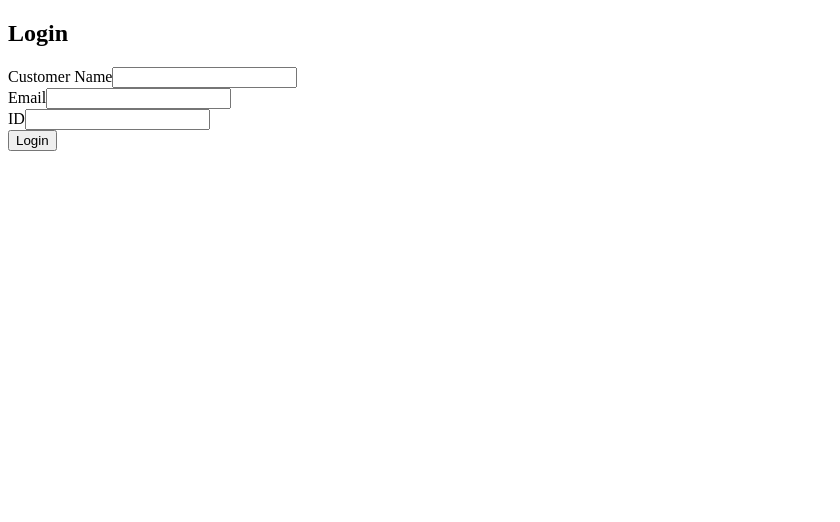
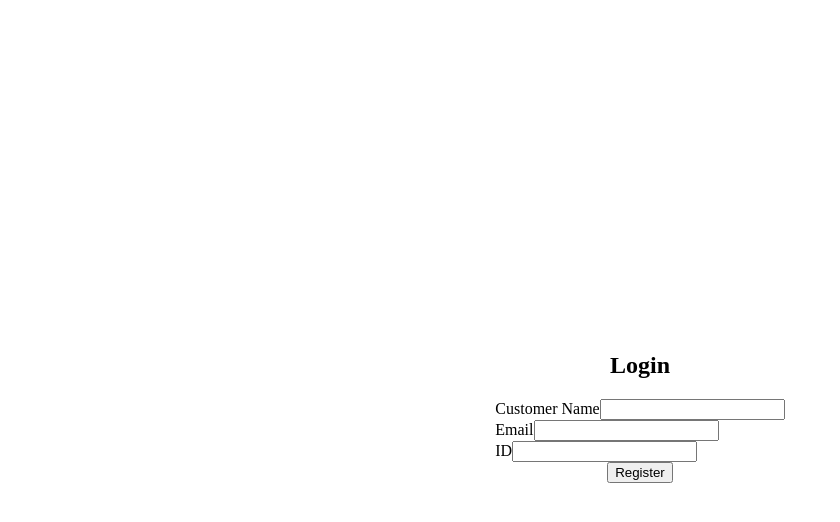
Before and after one commit to Eldon-498/atm-demo, an Angular app: page / in a window 1280 px wide. Shown: the top 522 px of the page, without its empty margins (0-840 px from the left). Built offline with nearby package versions, Linux system fonts and the light colour scheme.

Commit message:
register page sign up styling

```diff
--- a/src/app/login-page/login-page.component.css
+++ b/src/app/login-page/login-page.component.css
@@ -0,0 +1,34 @@
+.container {
+    display: flex;
+    justify-content: center;
+    align-items: center;
+    height: 100vh;
+    flex-direction: column; /* Adjust the layout to be vertical */
+  }
+
+  .login-header {
+    margin-bottom: 20px;
+    font-size: 24px;
+  }
+
+  .form-field {
+    margin-bottom: 15px;
+  }
+
+  .form-field label {
+    display: block;
+    margin-bottom: 5px;
+    font-weight: bold;
+  }
+
+  .form-field input {
+    width: 100%;
+    padding: 8px;
+    border: 1px solid #ccc;
+    border-radius: 4px;
+  }
+
+  .btn-primary {
+    display: block;
+    margin: 0 auto;
+  }
--- a/src/app/login-page/login-page.component.html
+++ b/src/app/login-page/login-page.component.html
@@ -1,4 +1,6 @@
-<h2>Login</h2>
+
+<div class="container">
+  <h2 class="login-header">Login</h2>
   <form (ngSubmit)="submitForm()">
     <div class="form-group">
       <label for="customerName">Customer Name</label>
@@ -12,5 +14,6 @@
       <label for="customerId">ID</label>
       <input type="text" id="customerId" class="form-control" [(ngModel)]="customerId" name="customerId" required />
     </div>
-  <button type="submit" class="btn btn-primary">Login</button>
+    <button type="submit" class="btn btn-primary">Register</button>
   </form>
+</div>
--- a/src/app/login-page/login-page.component.ts
+++ b/src/app/login-page/login-page.component.ts
@@ -12,7 +12,7 @@ export class LoginPageComponent {
 
   submitForm(): void {
     if (this.customerName && this.email && this.customerId) {
-      // Perform login logic here
+
       console.log('Form submitted');
       console.log('Customer Name:', this.customerName);
       console.log('Email:', this.email);
```
Lines whose indentation alone changed are shown as unchanged.
